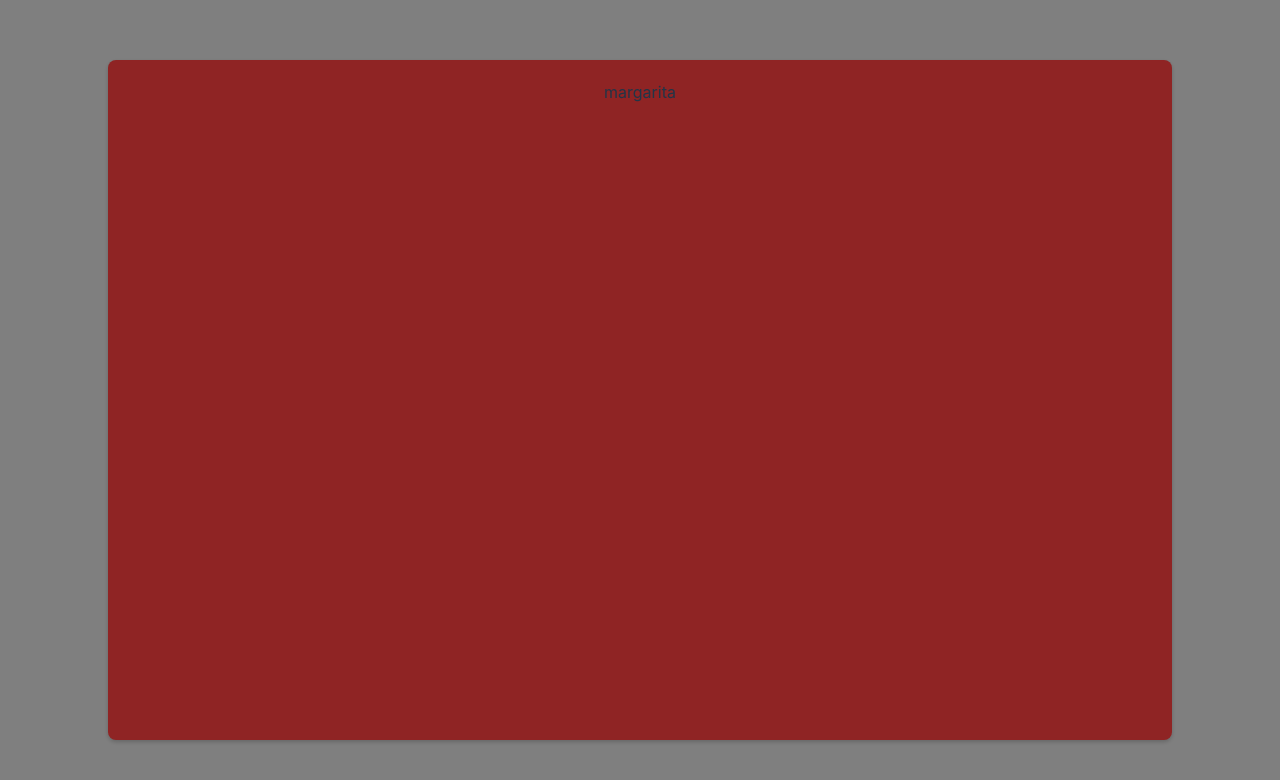
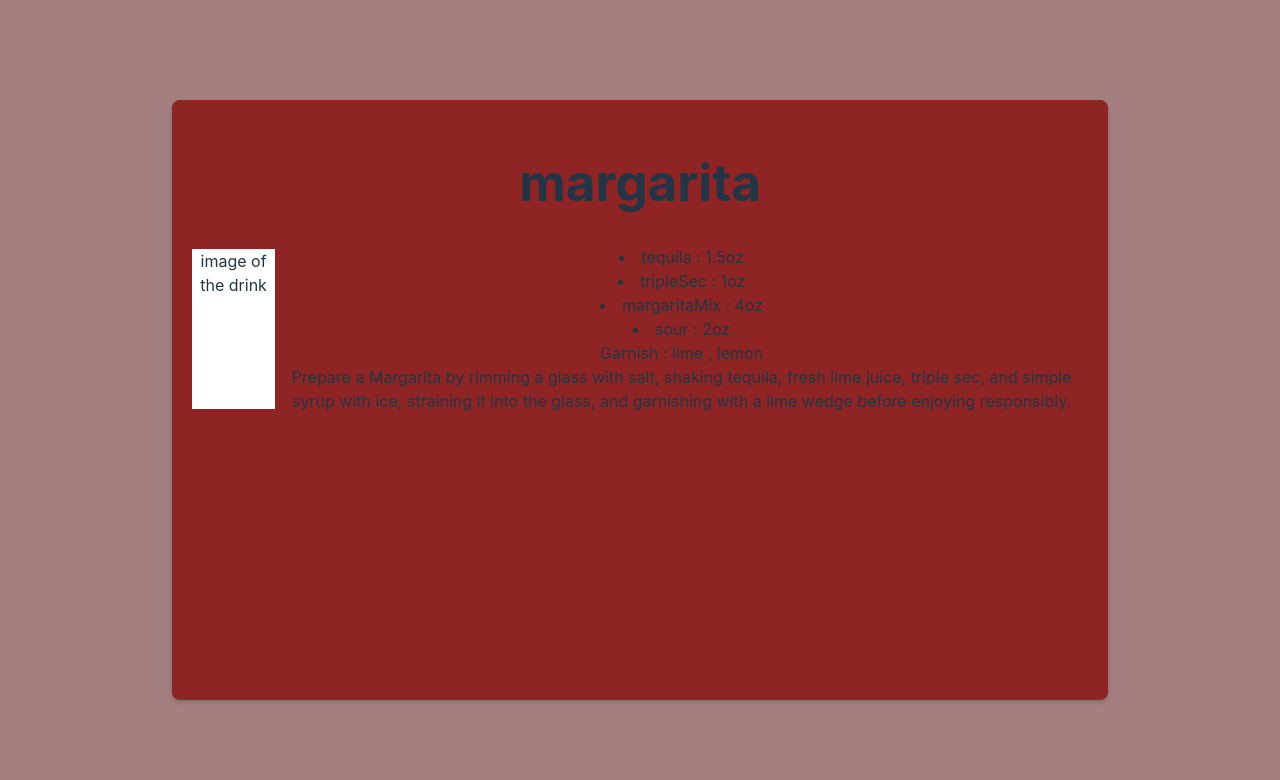
Before and after one commit to NNahkan/shotLand, a React (Vite) app: page / in a window 1280 px wide. Both pictures are taken after a click on the element 445 px from the left and 436 px from the top of the page. Shown: the top 780 px of the page. Built offline with nearby package versions, Linux system fonts and the light colour scheme; data requests are answered from the project's data file.

Commit message:
Need to decide how to seperate shots and cocktails

```diff
--- a/db.json
+++ b/db.json
@@ -14,7 +14,8 @@
 			"garnish": [
 				"lime",
 				"lemon"
-			]
+			],
+			"description": "Prepare a Margarita by rimming a glass with salt, shaking tequila, fresh lime juice, triple sec, and simple syrup with ice, straining it into the glass, and garnishing with a lime wedge before enjoying responsibly."
 		},
 		{
 			"id": 2,
@@ -30,7 +31,8 @@
 			"garnish": [
 				"lime",
 				"lemon"
-			]
+			],
+			"description": "Mix vodka, peach schnapps, cranberry juice, and orange juice in a shaker, strain into a glass over ice, garnish with an orange slice, and enjoy responsibly."
 		}
 	]
 }
--- a/src/Components/ModalUp.tsx
+++ b/src/Components/ModalUp.tsx
@@ -1,14 +1,45 @@
 import React from 'react'
+import { drink } from '../model';
 
-const ModalUp = ({ name, closeModel }) => {
+interface ModalUpProps {
+	item: drink;
+	closeModel: React.Dispatch<React.SetStateAction<boolean>>;
+}
+
+const ModalUp: React.FC<ModalUpProps> = ({ item, closeModel }) => {
 
 	const closeWindow = (e: React.MouseEvent) => {
-		console.log(e.target.className)
+		e.target.className === "overlay" && closeModel(false)
 	}
+
+	const { name, liquors, juices, garnish, description } = item;
+	const liquorsName = Object.keys(liquors)
+	const juicesName = Object.keys(juices)
 	return (
 		<div className='overlay' onClick={(e) => closeWindow(e)}>
 			<div className="modalContainer">
-				{name}
+				<h1>{name}</h1>
+				<div className='modal-flex'>
+					<div className='temporaryBox'>image of the drink</div>
+					<div className='modal-info'>
+						<div>
+							<div>
+								{liquorsName.map((liquor) =>
+									<li>{liquor} : {liquors[liquor]}</li>
+								)}
+							</div>
+							<div>
+								{juicesName.map((juice) =>
+									<li>{juice} : {juices[juice]}</li>
+								)}
+							</div>
+							<div>
+								Garnish : {garnish.join(" , ")}
+							</div>
+							<div>{description}</div>
+						</div>
+					</div>
+				</div>
 			</div>
 		</div>
 	)
--- a/src/Components/SingleDrink.tsx
+++ b/src/Components/SingleDrink.tsx
@@ -24,11 +24,9 @@ const SingleDrink: React.FC<SingleDrinkProps> = ({ item }) => {
 				<div>
 					{juiceList.map((name) => <span>{name} : {item.juices[name]}   </span>)}
 				</div>
-				<div>
-					Garnish : {item.garnish.join(" , ")}
-				</div>
+
 			</div >
-			{openModel && <ModalUp name={item.name} closeModel={setOpenModel} />
+			{openModel && <ModalUp item={item} closeModel={setOpenModel} />
 			}
 		</>
 	)
--- a/src/Components/styles.css
+++ b/src/Components/styles.css
@@ -1,11 +1,11 @@
 /* SearchAndFilters */
 
 .quick-btn {
-	padding: 8px 20px;
-	background-color: yellow;
-	color: black;
-	font-size: 18px;
-	margin: 5px;
+  padding: 8px 20px;
+  background-color: yellow;
+  color: black;
+  font-size: 18px;
+  margin: 5px;
 }
 
 /* Drinks */
@@ -29,13 +29,19 @@
 
 /* modalUp */
 
+.temporaryBox {
+  width: 10rem;
+  height: 10rem;
+  background-color: white;
+}
+
 .overlay {
   position: fixed;
   top: 0;
   left: 0;
   width: 100%;
   height: 100%;
-  background-color: rgba(0, 0, 0, 0.5);
+  background-color: rgba(75, 0, 0, 0.5);
   display: flex;
   justify-content: center;
   align-items: center;
@@ -43,9 +49,20 @@
 
 .modalContainer {
   background-color: #8f2424;
-  width: 80%;
-  height: 80%;
+  width: 70%;
+  height: 70%;
   padding: 20px;
   border-radius: 8px;
   box-shadow: 0 2px 4px rgba(0, 0, 0, 0.2);
 }
+
+.modal-flex {
+  display: flex;
+  align-items: center;
+  justify-content: space-evenly;
+}
+
+.modal-info {
+  display: flex;
+  flex-direction: column;
+}
--- a/src/model.ts
+++ b/src/model.ts
@@ -4,4 +4,5 @@ export interface drink {
 	liquors: Record<string, string>;
 	juices: Record<string, string>;
 	garnish: string[];
+	description: string;
 }
```
